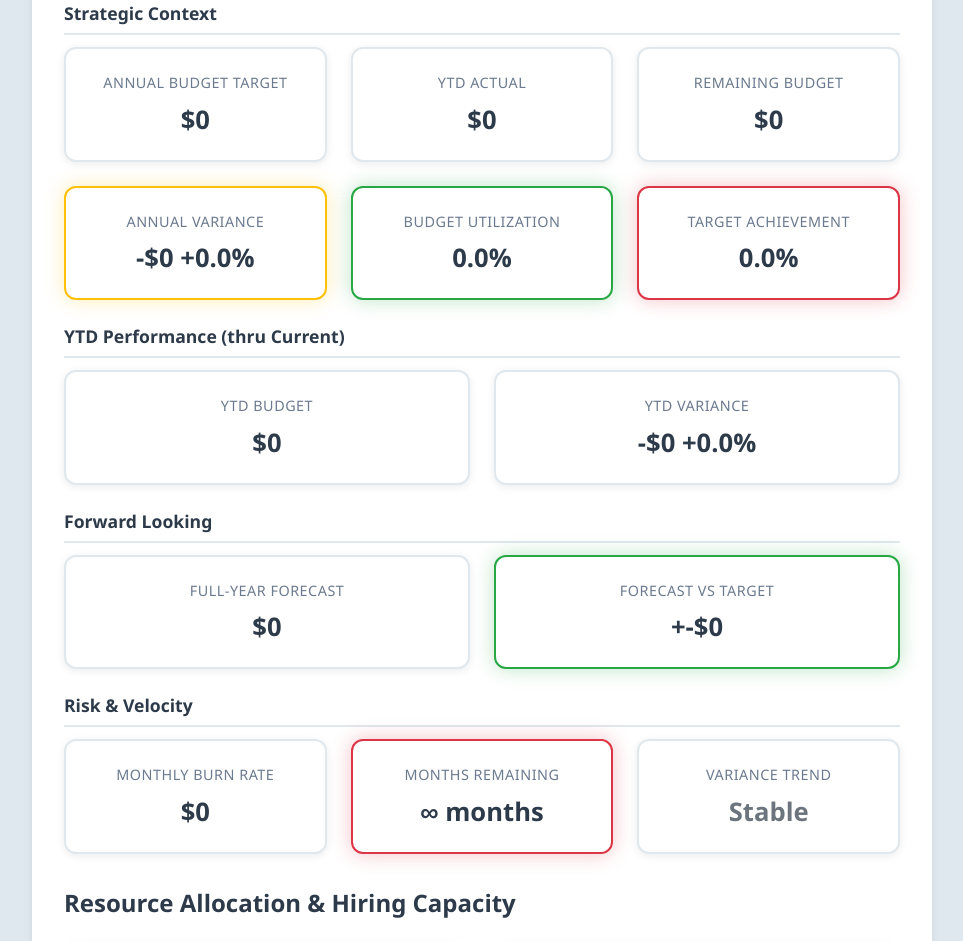
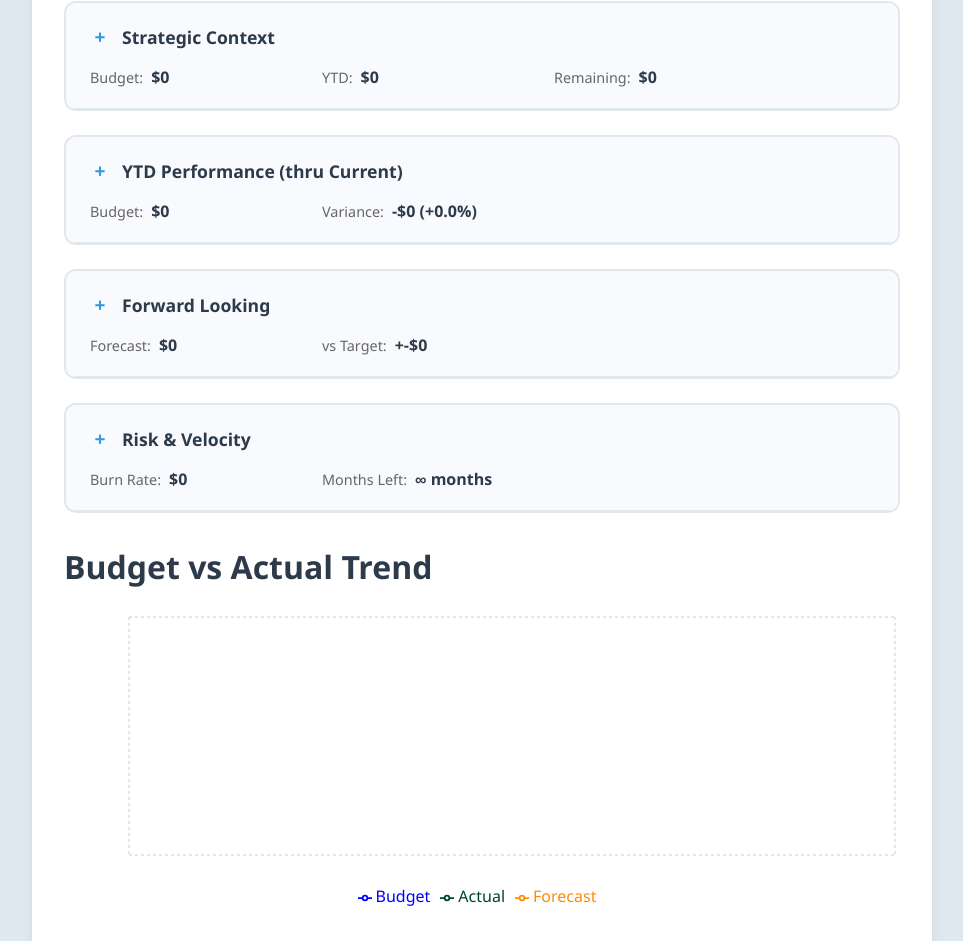
Before and after one commit to mattnotmatthew/budget-tracker, a React (Create React App) app: page /executive-summary in a window 1280 px wide. Shown: the part 252-1193 px from the top of the page, without its empty margins (158-1121 px from the left). Built offline with nearby package versions, Linux system fonts and the light colour scheme; the HTML template or start-up script is replaced by a standard one.

Commit message:
Refactor Executive Summary component for improved readability and maintainability

```diff
--- a/src/components/ExecutiveSummary/ExecutiveSummary.css
+++ b/src/components/ExecutiveSummary/ExecutiveSummary.css
@@ -547,8 +547,128 @@
   font-style: italic;
 }
 
+/* Collapsible Section Styles */
+.kpi-section {
+  margin-bottom: 1.5rem;
+  border-radius: 12px;
+  border: 2px solid #e1e8ed;
+  background: #ffffff;
+  overflow: hidden;
+  transition: all 0.3s ease;
+}
+
+.section-header {
+  padding: 1.25rem 1.5rem;
+  cursor: pointer;
+  display: flex;
+  flex-direction: column;
+  align-items: flex-start;
+  gap: 1rem;
+  background: #f8fafe;
+  border-bottom: 1px solid #e1e8ed;
+  transition: all 0.2s ease;
+}
+
+.section-header:hover {
+  background: #eef6ff;
+}
+
+.section-title {
+  font-size: 1.1rem;
+  color: #2d3a4a;
+  margin: 0;
+  font-weight: 600;
+  display: flex;
+  align-items: center;
+  gap: 0.75rem;
+}
+
+.expand-icon {
+  font-size: 1.2rem;
+  font-weight: bold;
+  color: #3498db;
+  min-width: 20px;
+  text-align: center;
+}
+
+.compact-summary {
+  display: flex;
+  flex-direction: row;
+  gap: 2rem;
+  align-items: flex-start;
+  flex-wrap: wrap;
+}
+
+.compact-metric {
+  font-size: 0.9rem;
+  color: #666;
+  display: flex;
+  align-items: center;
+  gap: 0.5rem;
+  min-width: 200px;
+}
+
+.compact-metric strong {
+  color: #2d3a4a;
+  font-weight: 600;
+  font-size: 1rem;
+}
+
+.strategic-context .kpi-row {
+  margin-bottom: 1rem;
+  padding: 0 1.5rem;
+  margin-top: 1.5rem;
+}
+
+.strategic-context .kpi-row:first-child {
+  margin-top: 1.5rem;
+}
+
+.strategic-context .kpi-row:last-child {
+  margin-bottom: 1.5rem;
+}
+
+.ytd-performance .kpi-row,
+.forward-looking .kpi-row {
+  margin-bottom: 1rem;
+  padding: 0 1.5rem;
+  margin-top: 1.5rem;
+}
+
+.ytd-performance .kpi-row:first-child,
+.forward-looking .kpi-row:first-child {
+  margin-top: 1.5rem;
+}
+
+.ytd-performance .kpi-row:last-child,
+.forward-looking .kpi-row:last-child {
+  margin-bottom: 1.5rem;
+}
+
+.risk-velocity .kpi-row {
+  margin-bottom: 1rem;
+  padding: 0 1.5rem;
+  margin-top: 1.5rem;
+}
+
+.risk-velocity .kpi-row:first-child {
+  margin-top: 1.5rem;
+}
+
+.risk-velocity .kpi-row:last-child {
+  margin-bottom: 1.5rem;
+}
+
 /* Mobile responsive adjustments */
 @media (max-width: 768px) {
+  .compact-summary {
+    gap: 1rem;
+  }
+
+  .compact-metric {
+    min-width: auto;
+  }
+
   .resource-summary-cards {
     grid-template-columns: 1fr;
   }
--- a/src/components/ExecutiveSummary/ExecutiveSummary.tsx
+++ b/src/components/ExecutiveSummary/ExecutiveSummary.tsx
@@ -46,6 +46,13 @@ const exportExecutiveSummary = ({
 const ExecutiveSummary = () => {
   const { state } = useBudget();
   const [userNotes, setUserNotes] = useState("");
+  const [isStrategicContextExpanded, setIsStrategicContextExpanded] =
+    useState(false);
+  const [isYTDPerformanceExpanded, setIsYTDPerformanceExpanded] =
+    useState(false);
+  const [isForwardLookingExpanded, setIsForwardLookingExpanded] =
+    useState(false);
+  const [isRiskVelocityExpanded, setIsRiskVelocityExpanded] = useState(false);
   const [tooltip, setTooltip] = useState<{
     visible: boolean;
     content: any;
@@ -735,17 +742,54 @@ const ExecutiveSummary = () => {
         {state.selectedQuarter ? ` Q${state.selectedQuarter}` : ""}
       </h2>{" "}
       <div className="kpi-grid">
+        {/* Strategic Context - Collapsible */}
+        <div className="kpi-section strategic-context">
+          <div
+            className="section-header"
+            onClick={() =>
+              setIsStrategicContextExpanded(!isStrategicContextExpanded)
+            }
+          >
+            {" "}
+            <h4 className="section-title">
+              <span className="expand-icon">
+                {isStrategicContextExpanded ? "−" : "+"}
+              </span>
+              Strategic Context
+            </h4>
+            {!isStrategicContextExpanded && (
+              <div className="compact-summary">
+                <span className="compact-metric">
+                  Budget:{" "}
+                  <strong>{formatCurrencyFull(kpis.annualBudgetTarget)}</strong>
+                </span>
+                <span className="compact-metric">
+                  YTD: <strong>{formatCurrencyFull(kpis.ytdActual)}</strong>
+                </span>
+                <span className="compact-metric">
+                  Remaining:{" "}
+                  <strong>{formatCurrencyFull(kpis.remainingBudget)}</strong>
+                </span>
+              </div>
+            )}
+          </div>
+
+          {isStrategicContextExpanded && (
+            <>
               {/* Row 1 - Strategic Context */}
               <div className="kpi-row">
-          <h4 className="row-title">Strategic Context</h4>{" "}
                 <div className="kpi-cards">
                   <div
                     className="kpi-card"
-              onMouseEnter={(e) => handleMouseEnter(e, "annualBudgetTarget")}
+                    onMouseEnter={(e) =>
+                      handleMouseEnter(e, "annualBudgetTarget")
+                    }
                     onMouseLeave={handleMouseLeave}
                   >
                     <span>Annual Budget Target</span>
-              <strong>{formatCurrencyFull(kpis.annualBudgetTarget)}</strong>
+                    <strong>
+                      {formatCurrencyFull(kpis.annualBudgetTarget)}
+                    </strong>
                   </div>
                   <div
                     className="kpi-card"
@@ -764,11 +808,11 @@ const ExecutiveSummary = () => {
                     <strong>{formatCurrencyFull(kpis.remainingBudget)}</strong>
                   </div>
                 </div>
-        </div>{" "}
+              </div>
+
               {/* Row 2 - Strategic Context (Row 2) */}
               <div className="kpi-row">
                 <div className="kpi-cards">
-            {" "}
                   <div
                     className={`kpi-card ${getPerformanceClass(
                       "annualVariance",
@@ -790,7 +834,9 @@ const ExecutiveSummary = () => {
                       "budgetUtilization",
                       kpis.budgetUtilization
                     )}`}
-              onMouseEnter={(e) => handleMouseEnter(e, "budgetUtilization")}
+                    onMouseEnter={(e) =>
+                      handleMouseEnter(e, "budgetUtilization")
+                    }
                     onMouseLeave={handleMouseLeave}
                   >
                     <span>Budget Utilization</span>
@@ -801,7 +847,9 @@ const ExecutiveSummary = () => {
                       "targetAchievement",
                       kpis.targetAchievement
                     )}`}
-              onMouseEnter={(e) => handleMouseEnter(e, "targetAchievement")}
+                    onMouseEnter={(e) =>
+                      handleMouseEnter(e, "targetAchievement")
+                    }
                     onMouseLeave={handleMouseLeave}
                   >
                     <span>Target Achievement</span>
@@ -809,11 +857,43 @@ const ExecutiveSummary = () => {
                   </div>
                 </div>
               </div>
-        {/* Row 3 - YTD Performance */}
+            </>
+          )}
+        </div>{" "}
+        {/* YTD Performance - Collapsible */}
+        <div className="kpi-section ytd-performance">
+          <div
+            className="section-header"
+            onClick={() =>
+              setIsYTDPerformanceExpanded(!isYTDPerformanceExpanded)
+            }
+          >
+            {" "}
+            <h4 className="section-title">
+              <span className="expand-icon">
+                {isYTDPerformanceExpanded ? "−" : "+"}
+              </span>
+              YTD Performance (thru {getLastFinalMonthName()})
+            </h4>
+            {!isYTDPerformanceExpanded && (
+              <div className="compact-summary">
+                <span className="compact-metric">
+                  Budget: <strong>{formatCurrencyFull(kpis.ytdBudget)}</strong>
+                </span>
+                <span className="compact-metric">
+                  Variance:{" "}
+                  <strong>
+                    {formatCurrencyFull(kpis.variance)} (
+                    {kpis.variancePct >= 0 ? "+" : ""}
+                    {kpis.variancePct.toFixed(1)}%)
+                  </strong>
+                </span>
+              </div>
+            )}
+          </div>
+
+          {isYTDPerformanceExpanded && (
             <div className="kpi-row">
-          <h4 className="row-title">
-            YTD Performance (thru {getLastFinalMonthName()})
-          </h4>{" "}
               <div className="kpi-cards">
                 <div
                   className="kpi-card"
@@ -822,7 +902,7 @@ const ExecutiveSummary = () => {
                 >
                   <span>YTD Budget</span>
                   <strong>{formatCurrencyFull(kpis.ytdBudget)}</strong>
-            </div>{" "}
+                </div>
                 <div
                   className={`kpi-card ${getPerformanceClass(
                     "ytdVariance",
@@ -841,9 +921,42 @@ const ExecutiveSummary = () => {
                 </div>
               </div>
             </div>
-        {/* Row 4 - Forward Looking */}
+          )}
+        </div>{" "}
+        {/* Forward Looking - Collapsible */}
+        <div className="kpi-section forward-looking">
+          <div
+            className="section-header"
+            onClick={() =>
+              setIsForwardLookingExpanded(!isForwardLookingExpanded)
+            }
+          >
+            {" "}
+            <h4 className="section-title">
+              <span className="expand-icon">
+                {isForwardLookingExpanded ? "−" : "+"}
+              </span>
+              Forward Looking
+            </h4>
+            {!isForwardLookingExpanded && (
+              <div className="compact-summary">
+                <span className="compact-metric">
+                  Forecast:{" "}
+                  <strong>{formatCurrencyFull(kpis.fullYearForecast)}</strong>
+                </span>
+                <span className="compact-metric">
+                  vs Target:{" "}
+                  <strong>
+                    {kpis.forecastVsTargetVariance >= 0 ? "+" : ""}
+                    {formatCurrencyFull(kpis.forecastVsTargetVariance)}
+                  </strong>
+                </span>
+              </div>
+            )}
+          </div>
+
+          {isForwardLookingExpanded && (
             <div className="kpi-row">
-          <h4 className="row-title">Forward Looking</h4>{" "}
               <div className="kpi-cards">
                 <div
                   className="kpi-card"
@@ -852,7 +965,7 @@ const ExecutiveSummary = () => {
                 >
                   <span>Full-Year Forecast</span>
                   <strong>{formatCurrencyFull(kpis.fullYearForecast)}</strong>
-            </div>{" "}
+                </div>
                 <div
                   className={`kpi-card ${getPerformanceClass(
                     "forecastVariance",
@@ -868,10 +981,41 @@ const ExecutiveSummary = () => {
                   </strong>
                 </div>
               </div>
-        </div>{" "}
-        {/* Row 5 - Risk & Velocity */}
+            </div>
+          )}
+        </div>
+        {/* Risk & Velocity - Collapsible */}
+        <div className="kpi-section risk-velocity">
+          <div
+            className="section-header"
+            onClick={() => setIsRiskVelocityExpanded(!isRiskVelocityExpanded)}
+          >
+            <h4 className="section-title">
+              <span className="expand-icon">
+                {isRiskVelocityExpanded ? "−" : "+"}
+              </span>
+              Risk & Velocity
+            </h4>
+            {!isRiskVelocityExpanded && (
+              <div className="compact-summary">
+                <span className="compact-metric">
+                  Burn Rate:{" "}
+                  <strong>{formatCurrencyFull(kpis.burnRate)}</strong>
+                </span>
+                <span className="compact-metric">
+                  Months Left:{" "}
+                  <strong>
+                    {kpis.monthsRemaining > 0
+                      ? kpis.monthsRemaining.toFixed(1)
+                      : "∞"}{" "}
+                    months
+                  </strong>
+                </span>
+              </div>
+            )}
+          </div>
+          {isRiskVelocityExpanded && (
             <div className="kpi-row">
-          <h4 className="row-title">Risk & Velocity</h4>{" "}
               <div className="kpi-cards">
                 <div
                   className="kpi-card"
@@ -880,7 +1024,7 @@ const ExecutiveSummary = () => {
                 >
                   <span>Monthly Burn Rate</span>
                   <strong>{formatCurrencyFull(kpis.burnRate)}</strong>
-            </div>{" "}
+                </div>
                 <div
                   className={`kpi-card ${getPerformanceClass(
                     "monthsRemaining",
@@ -902,7 +1046,7 @@ const ExecutiveSummary = () => {
                   onMouseEnter={(e) => handleMouseEnter(e, "varianceTrend")}
                   onMouseLeave={handleMouseLeave}
                 >
-              <span>Variance Trend</span>{" "}
+                  <span>Variance Trend</span>
                   <strong
                     className={`trend-${kpis.varianceTrend
                       .toLowerCase()
@@ -913,9 +1057,59 @@ const ExecutiveSummary = () => {
                 </div>
               </div>
             </div>
-      </div>{" "}
+          )}{" "}
+        </div>
+      </div>
+      <div className="trend-chart-section">
+        <h2>Budget vs Actual Trend</h2>
+        <ResponsiveContainer width="100%" height={300}>
+          <LineChart data={trend}>
+            <CartesianGrid strokeDasharray="3 3" />
+            <XAxis dataKey="period" />
+            <YAxis
+              tickFormatter={(value) => `$${(value / 1000).toFixed(0)}k`}
+            />{" "}
+            <Tooltip
+              formatter={(value: number, name: string) => [
+                formatCurrencyFull(value),
+                name === "Actual"
+                  ? "Actual"
+                  : name === "Forecast"
+                  ? "Forecast"
+                  : "Budget",
+              ]}
+              labelFormatter={(label) => `Through ${label}`}
+            />
+            <Legend />{" "}
+            <Line
+              type="monotone"
+              dataKey="budget"
+              stroke="#0000FF"
+              strokeWidth={2}
+              name="Budget"
+            />{" "}
+            <Line
+              type="monotone"
+              dataKey="actual"
+              stroke="#004526"
+              strokeWidth={2}
+              name="Actual"
+              connectNulls={false}
+            />{" "}
+            <Line
+              type="monotone"
+              dataKey="forecast"
+              stroke="#FF8C00"
+              strokeWidth={2}
+              strokeDasharray="5 5"
+              name="Forecast"
+              connectNulls={false}
+            />
+          </LineChart>
+        </ResponsiveContainer>
+      </div>
       <div className="resource-allocation-section">
-        <h3>Resource Allocation & Hiring Capacity</h3>
+        <h2>Resource Allocation & Hiring Capacity</h2>
         <div className="resource-overview">
           <div className="resource-summary-cards">
             <div className="resource-card total-compensation">
@@ -945,33 +1139,7 @@ const ExecutiveSummary = () => {
                     )}
                   </span>
                 </div>
-              </div>
-            </div>
-
-            <div className="resource-card base-pay">
-              <h4>Base Pay</h4>
-              <div className="resource-metrics">
-                <div className="metric">
-                  <span className="metric-label">YTD Actual</span>
-                  <span className="metric-value">
-                    {formatCurrencyFull(getResourceData().basePay.ytdActual)}
-                  </span>
-                </div>
-                <div className="metric">
-                  <span className="metric-label">Monthly Avg</span>
-                  <span className="metric-value">
-                    {formatCurrencyFull(
-                      getResourceData().basePay.monthlyAverage
-                    )}
-                  </span>
-                </div>
-                <div className="metric">
-                  <span className="metric-label">Utilization</span>
-                  <span className="metric-value">
-                    {getResourceData().basePay.utilization.toFixed(1)}%
-                  </span>
-                </div>
-              </div>
+              </div>{" "}
             </div>
 
             <div className="resource-card capitalized-salaries">
@@ -1007,7 +1175,6 @@ const ExecutiveSummary = () => {
               </div>
             </div>
           </div>
-
           <div className="hiring-capacity-analysis">
             <h4>Hiring Runway Analysis</h4>{" "}
             <div className="capacity-table">
@@ -1134,54 +1301,8 @@ const ExecutiveSummary = () => {
                 </span>
               </div>
             </div>
-          </div>
-        </div>
           </div>{" "}
-      <div className="trend-chart-section">
-        <h3>Budget vs Actual Trend</h3>
-        <ResponsiveContainer width="100%" height={300}>
-          <LineChart data={trend}>
-            <CartesianGrid strokeDasharray="3 3" />
-            <XAxis dataKey="period" />
-            <YAxis
-              tickFormatter={(value) => `$${(value / 1000).toFixed(0)}k`}
-            />{" "}
-            <Tooltip
-              formatter={(value: number, name: string) => [
-                formatCurrencyFull(value),
-                name === "YTD Actual"
-                  ? "YTD Actual"
-                  : name === "YTD Forecast"
-                  ? "YTD Forecast"
-                  : "YTD Budget",
-              ]}
-              labelFormatter={(label) => `Through ${label}`}
-            />
-            <Legend />{" "}
-            <Line
-              type="monotone"
-              dataKey="budget"
-              stroke="#0000FF"
-              strokeWidth={2}
-              name="YTD Budget"
-            />{" "}
-            <Line
-              type="monotone"
-              dataKey="actual"
-              stroke="#004526"
-              strokeWidth={2}
-              name="YTD Actual"
-            />
-            <Line
-              type="monotone"
-              dataKey="forecast"
-              stroke="#FF8C00"
-              strokeWidth={2}
-              strokeDasharray="5 5"
-              name="YTD Forecast"
-            />
-          </LineChart>
-        </ResponsiveContainer>
+        </div>
       </div>
       <div className="alerts-section">
         <h3>Alerts</h3>
@@ -1565,13 +1686,16 @@ const getTrendData = (state: any) => {
 
       // Check if this month is in "Final" mode (true) or "Forecast" mode (false)
       const isFinalMonth =
-        state.monthlyForecastModes[state.selectedYear]?.[month] ?? false;
-
-      // Add to cumulative totals
+        state.monthlyForecastModes[state.selectedYear]?.[month] ?? false; // Add to cumulative totals
       cumulativeBudget += monthlyBudget;
+
+      // Only add to cumulative actual if this month is final
+      if (isFinalMonth) {
         cumulativeActual += monthlyActual;
+      }
 
       // For forecast line: use actual for final months, forecast for non-final months
+      // Only show cumulative forecast for non-final months
       if (isFinalMonth) {
         cumulativeForecast += monthlyActual;
       } else {
@@ -1581,15 +1705,20 @@ const getTrendData = (state: any) => {
       return {
         period: monthNames[month],
         budget: cumulativeBudget,
-        actual: cumulativeActual,
-        forecast: cumulativeForecast,
+        actual: isFinalMonth ? cumulativeActual : null, // Only show actual for final months
+        forecast: !isFinalMonth ? cumulativeForecast : null, // Only show forecast for non-final months
         monthlyBudget,
         monthlyActual,
         monthlyReforecast,
         isFinalMonth,
       };
     })
-    .filter((data) => data.budget > 0 || data.actual > 0 || data.forecast > 0); // Only show months with data
+    .filter(
+      (data) =>
+        data.budget > 0 ||
+        (data.actual && data.actual > 0) ||
+        (data.forecast && data.forecast > 0)
+    ); // Only show months with data
 };
 
 const getAlerts = (state: any) =>
```
Lines whose indentation alone changed are shown as unchanged.
